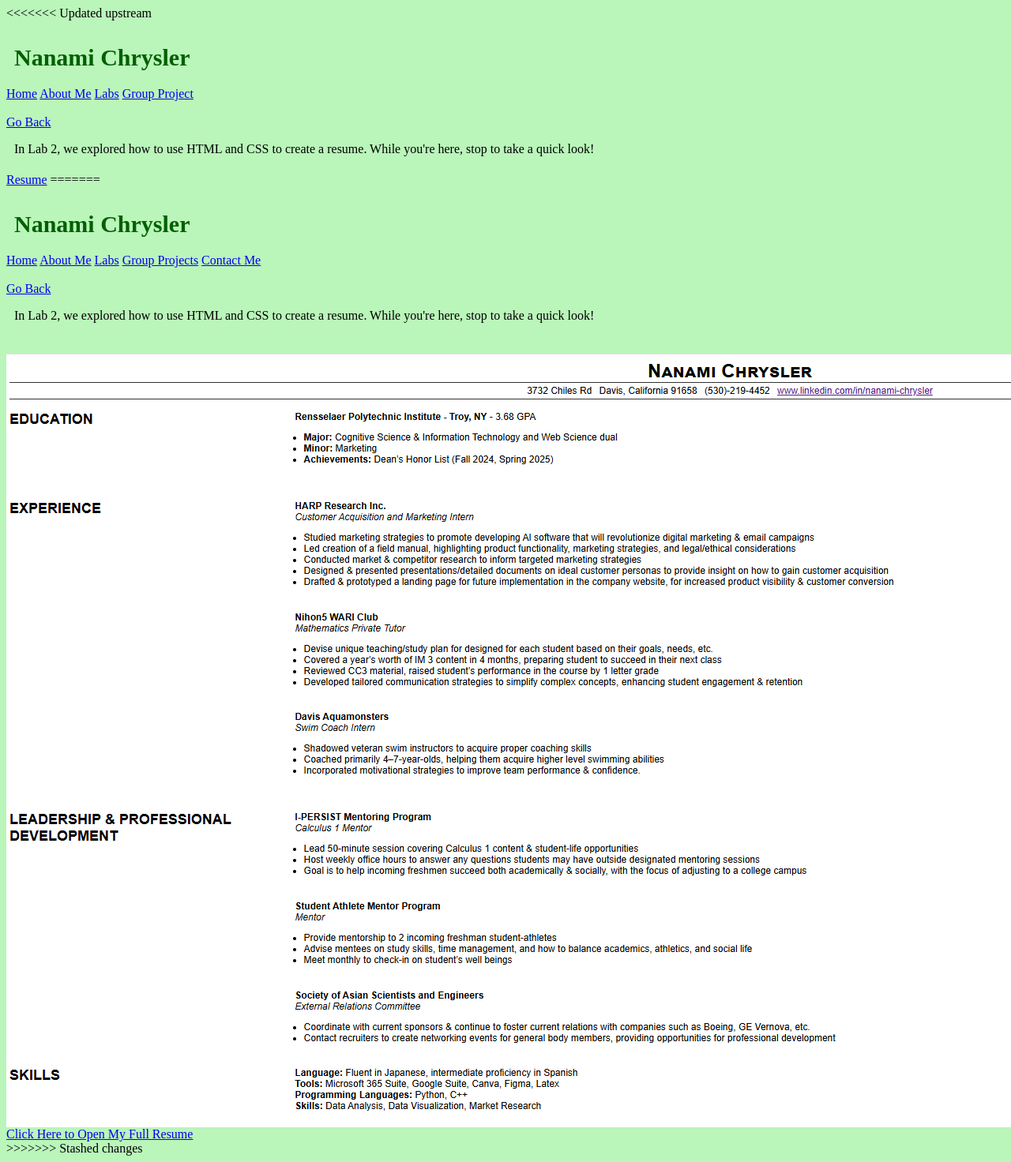
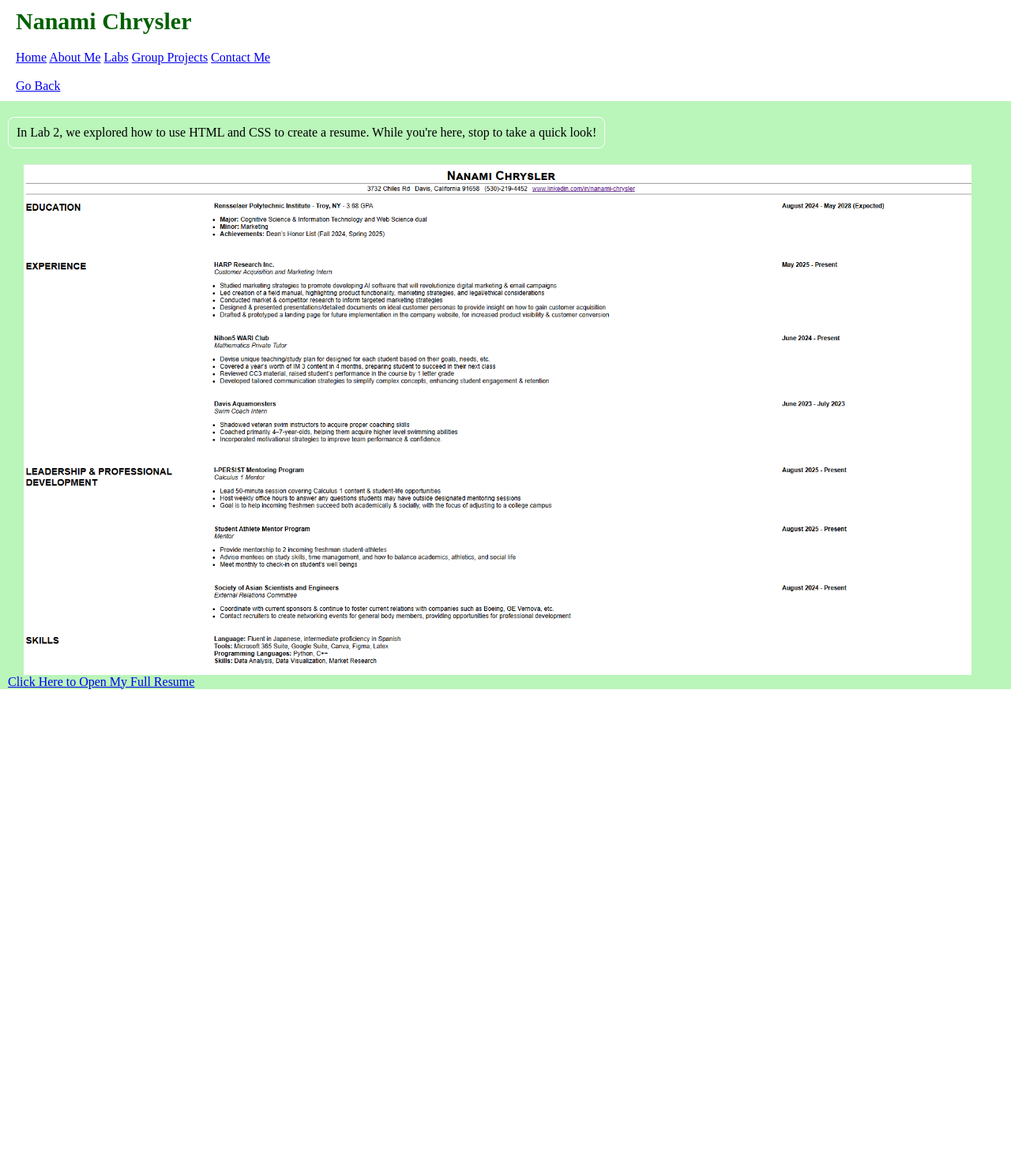
Before and after one commit to nanamichrysler/itws1100-chrysn, a PHP site: page /labs/lab02/lab02.html in a window 1280 px wide; the page is wider, and only the part inside the window is pictured. Shown: that part at 79% size. After the commit the page ends 873 px from the top of that part, so only its background shows below. Run offline with PHP 8.4, Linux system fonts and the light colour scheme.

Commit message:
lab03
fixed some formatting and links

```diff
--- a/index.html
+++ b/index.html
@@ -6,13 +6,15 @@
     <link rel="stylesheet" href="./resources/mySite.css">
   </head>
   <body>
+    <div class="banner-color">
       <h1>Nanami Chrysler</h1>
       <div class="banner-container">
-        <a href="./index.html">Home</a>
+          <a href="../index.html">Home</a>
           <a href="./aboutMe/aboutme.html">About Me</a>
           <a href="./labs/labs.html">Labs</a>
           <a href="./groupProjects/groupProject.html">Group Projects</a>
           <a href="./contactMe/contactme.html">Contact Me</a>
+      </div>
     </div>
     <h3>Hi, I'm Nanami!</h3>
     <p class="paragraph-home">
@@ -21,5 +23,3 @@
     </p>
   </body>
 </html>
-
-<!--need to figure out how to link back to the home page-->
--- a/labs/lab02/lab02.html
+++ b/labs/lab02/lab02.html
@@ -6,24 +6,6 @@
     <link rel="stylesheet" href="../../resources/mySite.css">
   </head>
   <body>
-<<<<<<< Updated upstream
-    <h1>Nanami Chrysler</h1>
-
-    <div class="banner-container">
-      <a href="./index.html">Home</a>
-      <a href="./aboutMe/aboutme.html">About Me</a>
-      <a href="/labs/labs.html">Labs</a>
-      <a href="./groupProject.html/groupProject.html">Group Project</a>
-      <br>
-      <br>
-      <a href="/labs/labs.html">Go Back</a>
-    </div>
-
-    <p>In Lab 2, we explored how to use HTML and CSS to create a resume. While you're here,
-        stop to take a quick look!
-    </p>
-    <a href="./chrysn-Nanami Chrysler-resume.html">Resume</a>
-=======
     <div class="banner-color">
       <h1>Nanami Chrysler</h1>
       <div class="banner-container">
@@ -45,6 +27,5 @@
       <img src="../../resources/images/resume.png" class="img-resume"><br>
       <a href="../../resources/images/resume.png">Click Here to Open My Full Resume</a>
     </div>
->>>>>>> Stashed changes
   </body>
 </html>
--- a/resources/mySite.css
+++ b/resources/mySite.css
@@ -1,5 +1,6 @@
 body {
   background-color: rgb(186, 245, 186);
+  margin: 0;
 }
 
 h1 { /*logo*/
@@ -24,14 +25,7 @@ h3 { /*for homepage*/
 
 p {
   color: black;
-<<<<<<< Updated upstream
-  padding-top: 5px;
-  padding-bottom: 5px;
-  padding-right: 10px;
-  padding-left: 10px;
-=======
   padding: 10px 10px 10px 10px;
->>>>>>> Stashed changes
 }
 
 .paragraph-home {
@@ -49,16 +43,6 @@ p {
   padding-left: 10px;
 }
 
-<<<<<<< Updated upstream
-.banner-container {
-  background-color: rgb(186, 245, 186);
-  color: white;
-  padding-top: 10px;
-  padding-bottom: 20px;
-  padding-right: 10px;
-  padding-left: 10px;
-  text-align: top right;
-=======
 .paragraph-small { /*small texts get borders*/
   border: 1px solid white;
   border-radius: 8px;
@@ -70,12 +54,25 @@ p {
   padding: 10px 10px 10px 10px;
   margin: 20px 10px 20px 10px;
 }
+
+.banner-container {
+  color: white;
+  padding-right: 10px;
+  padding-left: 10px;
+  text-align: top right
+}
+
+.banner-color {
+  background-color: white;
+  padding: 0 10px 10px 10px;
+  text-align: top right;
+}
+
 .centered {
   position: absolute;
   top: 50%;
   left: 50%;
   transform: translate(-50%, -50%)
->>>>>>> Stashed changes
 }
 
 .item-flex { /*referenced from Lab02-SampleResumeFlexBox2025.html*/
@@ -109,12 +106,6 @@ p {
   padding: 0 20px 0 20px;
 }
 
-<<<<<<< Updated upstream
-.img-banner { /*labs landing page RPI image*/
-  width: 1260px;
-  height: 200px;
-  /*object-fit: cover;*/
-=======
 .img-helloworld { /*lab 1 screenshots*/
   width: 500px;
   height: auto;
@@ -137,7 +128,6 @@ p {
   text-align: center;
   color: white;
   margin-bottom: 20px;
->>>>>>> Stashed changes
 }
 
 .img-gmail { /*icon for contact me page*/
```
Also changed, not shown: aboutMe/aboutme.html (+5 -26 lines), groupProjects/groupProject.html (+9 -13 lines), labs/lab01/lab01.html (+0 -16 lines), labs/lab03/lab03.html (+9 -15 lines), labs/labs.html (+3 -10 lines). Lines whose indentation alone changed are shown as unchanged.
